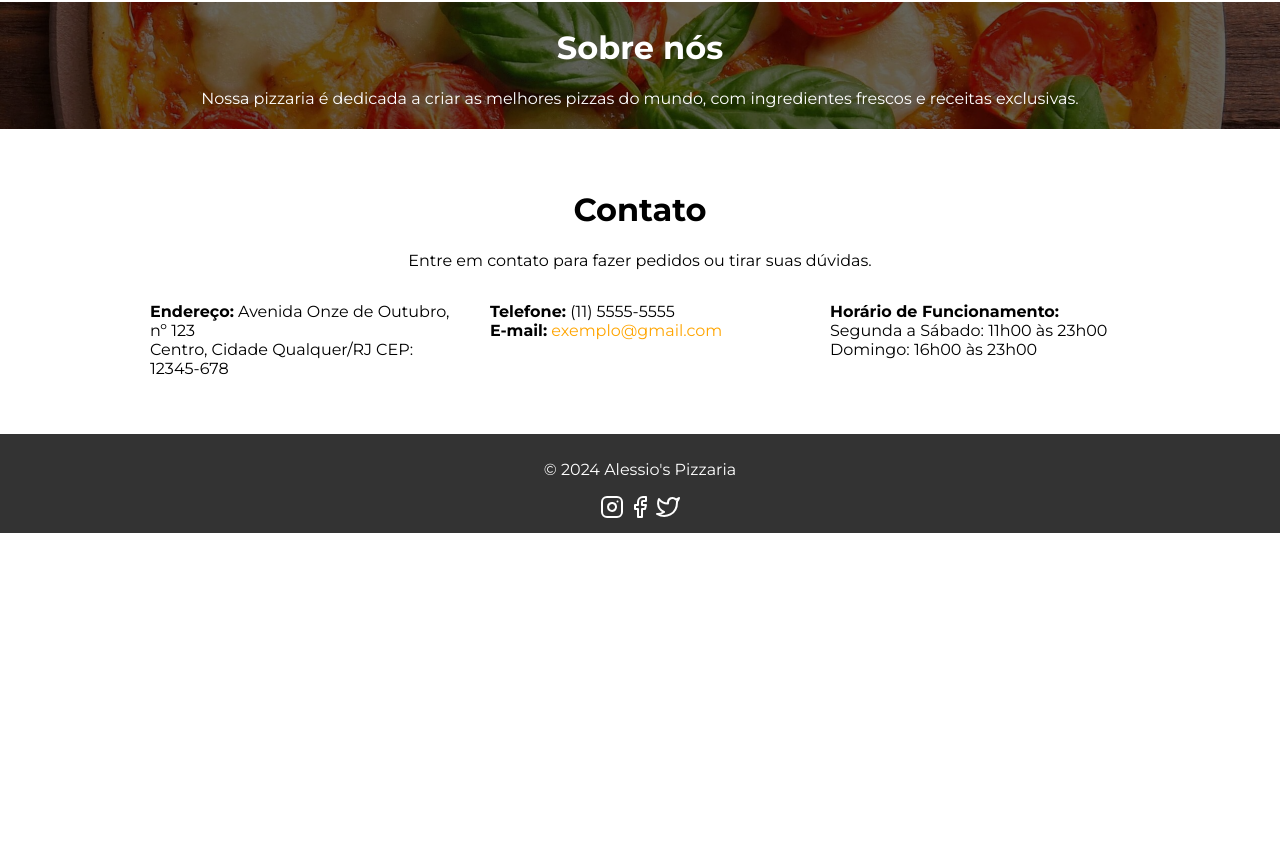
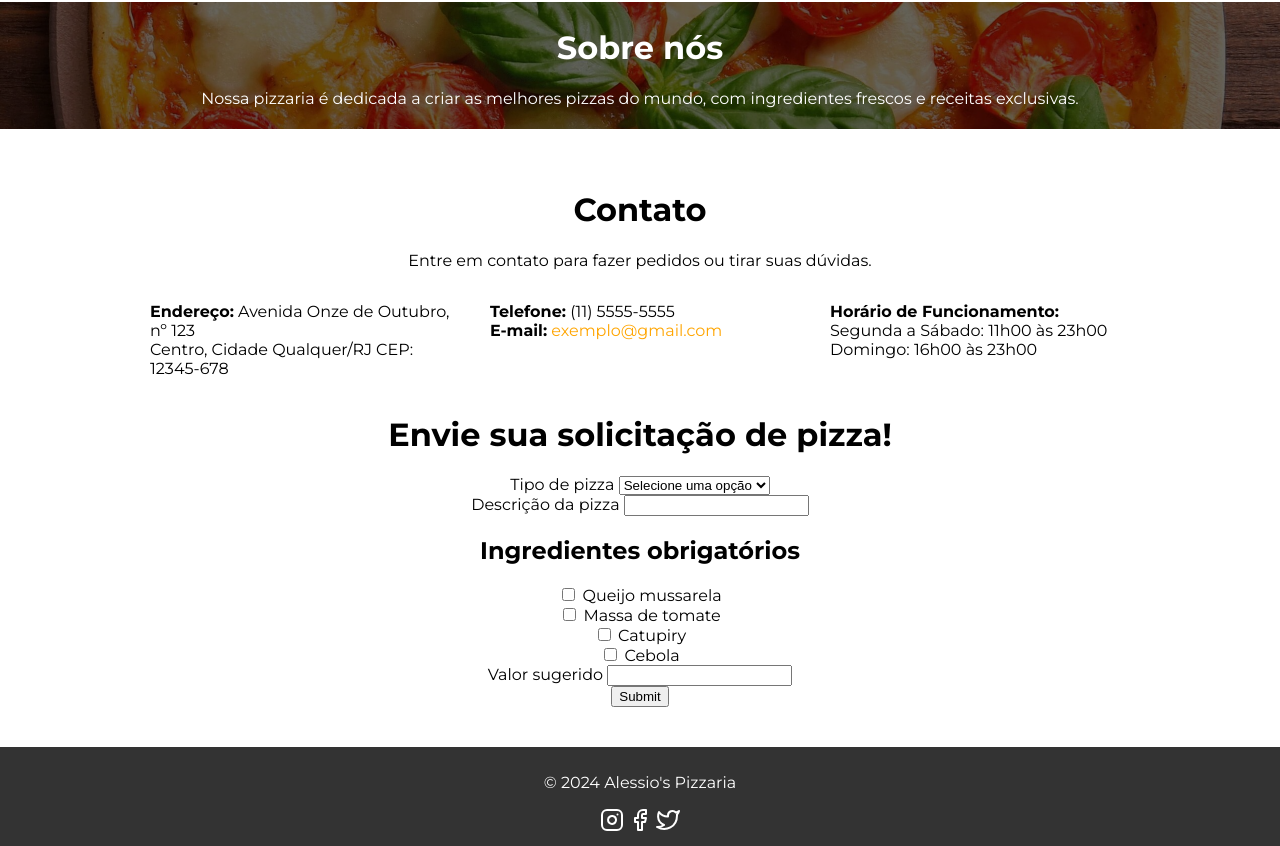
Before and after one commit to Taynara9304/web, a plain HTML site: page aula06_Pizzaria/index.html in a window 1280 px wide. Shown: the part 1252-2098 px from the top of the page. Before the commit the page ends 1785 px from the top, so only its background shows below. Drawn offline with nearby package versions, Linux system fonts and the light colour scheme.

Commit message:
implementação do formulário no html

```diff
--- a/aula06_Pizzaria/index.html
+++ b/aula06_Pizzaria/index.html
@@ -102,6 +102,36 @@
                 </div>
             </div>
 
+            <div class="sugestao-pizza">
+                <h1>Envie sua solicitação de pizza!</h1>
+
+                <form>
+                    <label for="tipo-pizza">Tipo de pizza</label>
+                    <select name="tipo-pizza" id="tipo-pizza">
+                        <option value="escolha-tipo" selected>Selecione uma opção</option>
+                        <option value="tipo-doce">Pizza doce</option>
+                        <option value="tipo-salgada">Pizza salgada</option>
+                    </select> <br>
+
+                    <label for="">Descrição da pizza</label>
+                    <input type="text" name="tipo-pizza" id="tipo-pizza"> <br>
+
+                    <h2>Ingredientes obrigatórios</h2>
+                    <input type="checkbox" name="ingredientes" id="queijo-mussarela">
+                    <label for="queijo-mussarela">Queijo mussarela</label><br>
+                    <input type="checkbox" name="ingredientes" id="extrato-de-tomate">
+                    <label for="extrato-de-tomate">Massa de tomate</label><br>
+                    <input type="checkbox" name="ingredientes" id="catupiry">
+                    <label for="catupiry">Catupiry</label><br>
+                    <input type="checkbox" name="ingredientes" id="cebola">
+                    <label for="cebola">Cebola</label><br>
+
+                    <label for="valor-sugerido">Valor sugerido</label>
+                    <input type="number" name="valor-sugerido" id="valor-sugerido" min="1"> <br>
+
+                    <input type="submit" value="Submit">
+                </form>
+            </div>
         </div>
     </main>
 
```
